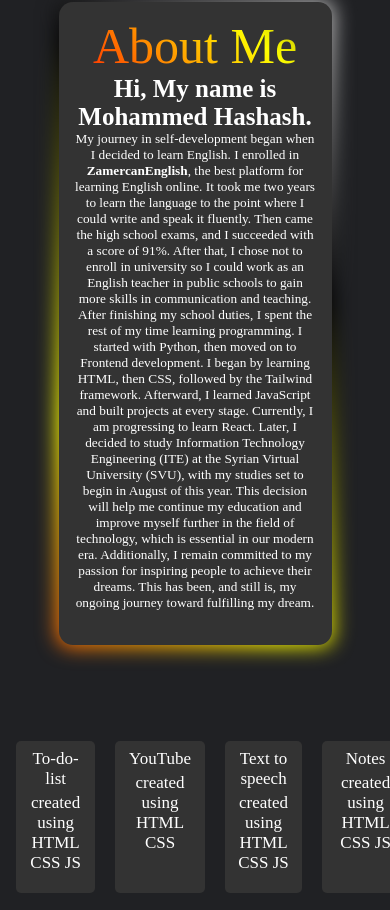
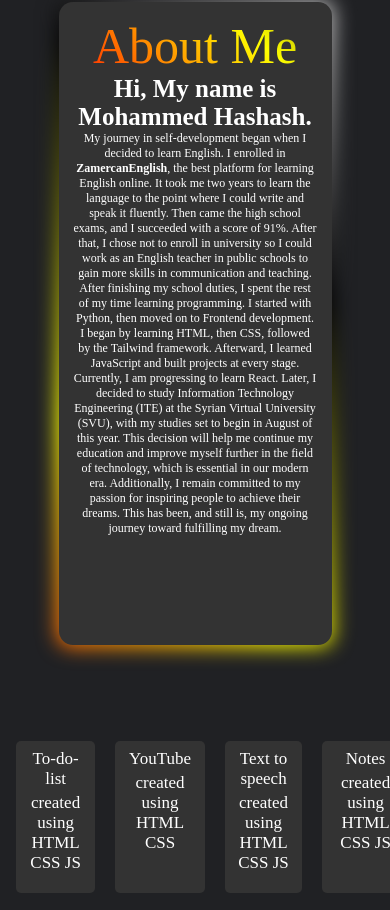
Before and after one commit to mohammedh2004/my-website, a plain HTML site: page index.html in a window 390 px wide. Shown: the part 912-1822 px from the top of the page. Drawn offline with nearby package versions, Linux system fonts and the light colour scheme; a web font is replaced by a local one.

Commit message:
Update style.css

```diff
--- a/style.css
+++ b/style.css
@@ -359,6 +359,7 @@ header .logo:hover,
     height: 80%;
     border-radius: 20px;
     position: relative;
+
 }
 .about .text h3 {
     font-size: 25px;
@@ -368,7 +369,7 @@ header .logo:hover,
 
 .about .text p{
 
-  font-size: clamp(13.3px, 2vw, 25px);
+  font-size: clamp(12px, 2vw, 25px);
     color: #fff;
   font-family: serif;
   height: 100%;
```
